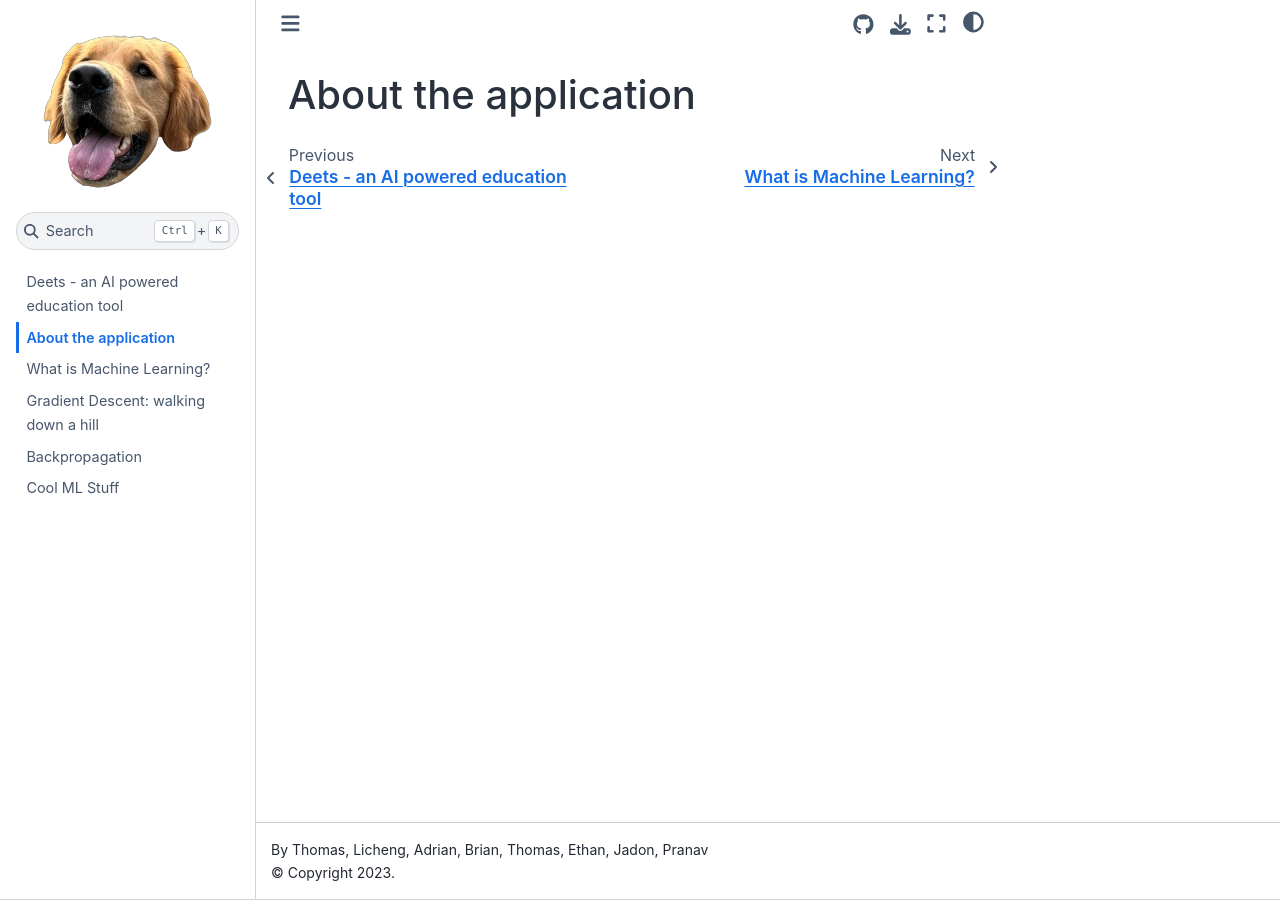
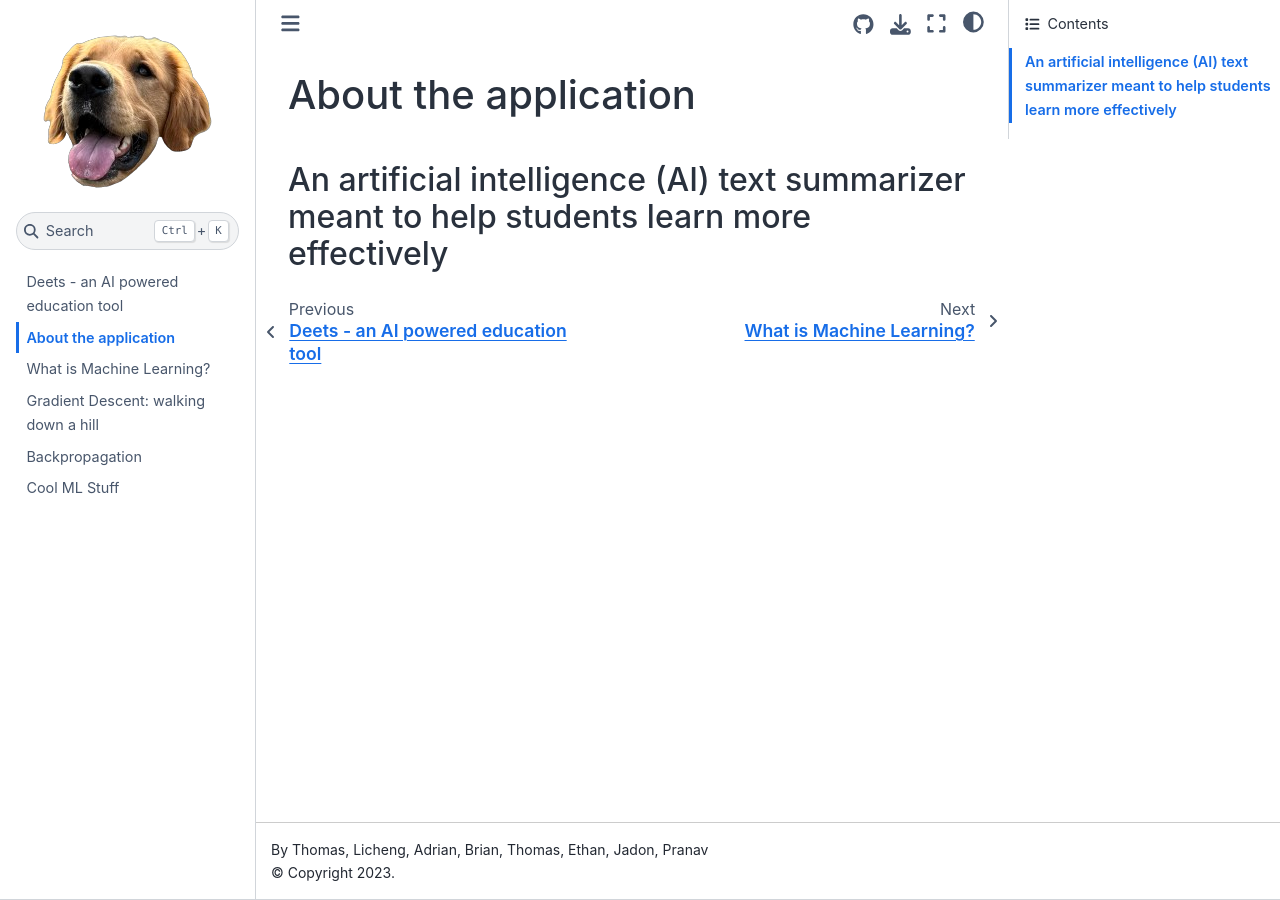
Before and after one commit to PRU1/deets-website, a Jupyter Book: the page built from about_the_software.md, in a window 1280 px wide. Built offline with Jupyter Book 1.0.4 settings and Sphinx 7.4.7 and the Sphinx Book theme 1.1.4, drawn with Linux system fonts in a browser that asks for light colours.

Commit message:
womp
testing

```diff
--- a/about_the_software.md
+++ b/about_the_software.md
@@ -1 +1,2 @@
 # About the application
+## An artificial intelligence (AI) text summarizer meant to help students learn more effectively
```
